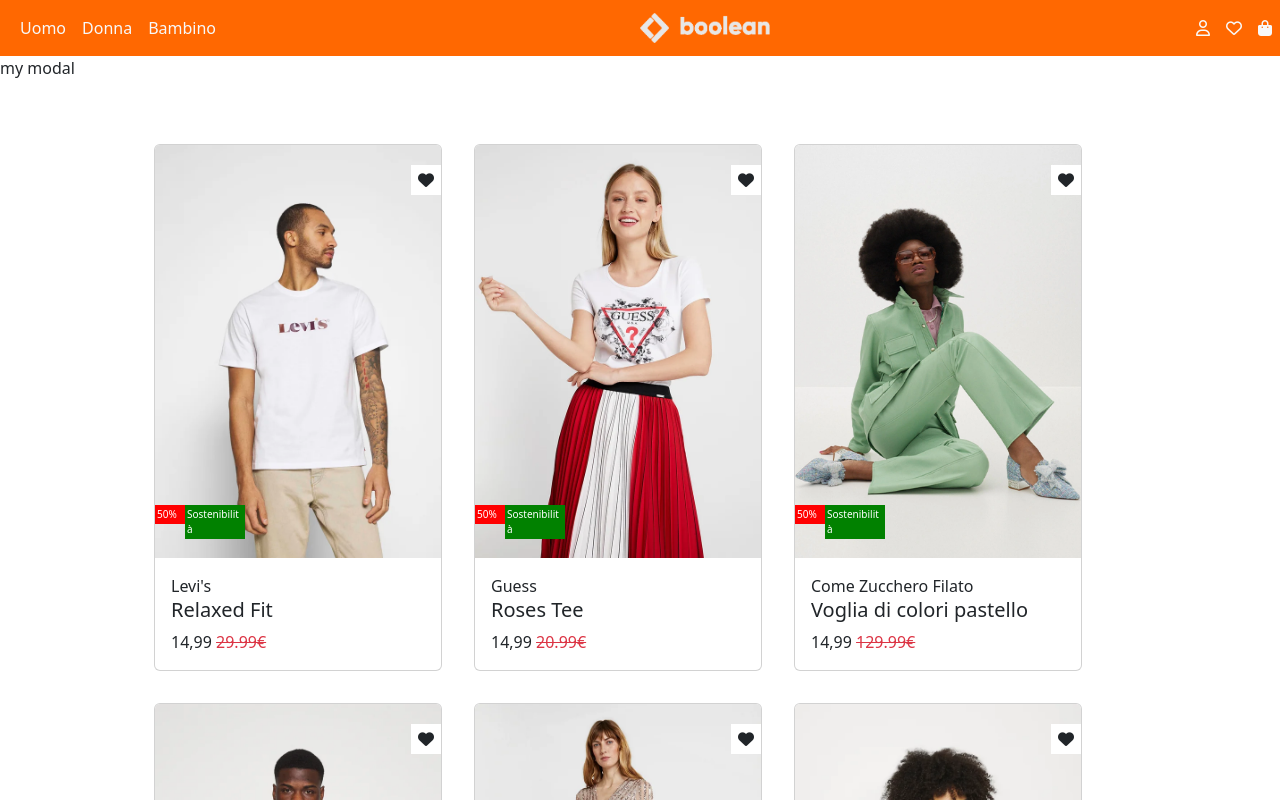
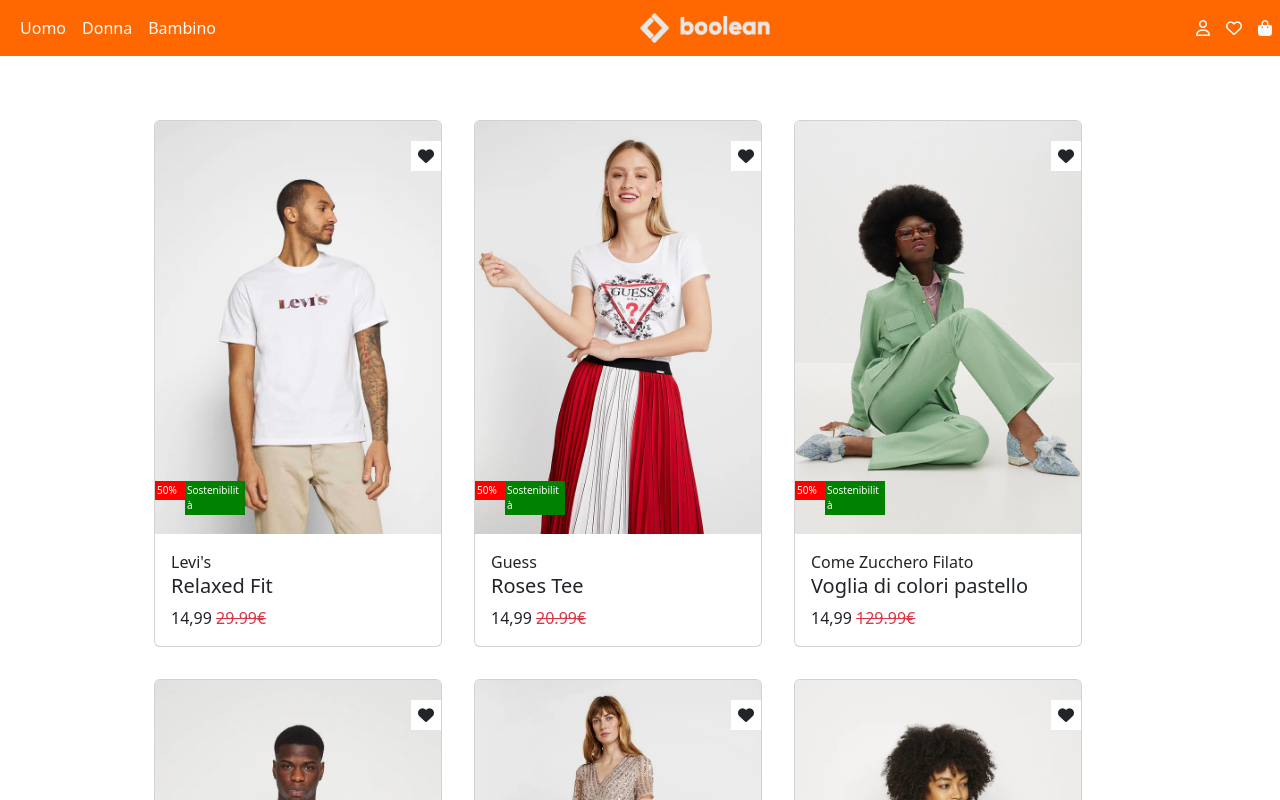
Before and after one commit to GioMench/vite-boolando, a Vue app: page / in a window 1280 px wide. Shown: the top 800 px of the page. Built offline with nearby package versions, Linux system fonts and the light colour scheme; data requests are answered from the project's data file.

Commit message:
remove event click and delete AppModal

```diff
--- a/src/App.vue
+++ b/src/App.vue
@@ -2,7 +2,6 @@
 import AppHeader from './components/AppHeader.vue'
 import AppMain from './components/AppMain.vue'
 import AppFooter from './components/AppFooter.vue'
-import AppModal from './components/AppModal.vue'
 import {state} from './state.js';
 
 export default {
@@ -11,7 +10,6 @@
         AppHeader,
         AppMain,
         AppFooter,
-        AppModal,
         state
     }
 }
@@ -20,7 +18,6 @@
 
 <template>
     <AppHeader />
-    <AppModal />
     <AppMain />
     <AppFooter />
 </template>
--- a/src/components/AppMain.vue
+++ b/src/components/AppMain.vue
@@ -1,6 +1,5 @@
 <script>
 import AppProduct from '../components/AppProduct.vue';
-import AppModal from '../components/AppModal.vue';
 //import { products } from '../data.js';
 //import axios from 'axios';
 import {state} from '../state.js';
@@ -9,7 +8,6 @@
     name: 'AppMain',
     components:{
         AppProduct,
-        AppModal
     },
     data() {
     return {
@@ -19,6 +17,7 @@
   },
   mounted(){
     this.state.getProducts(this.state.base_produtcs_api_url)
+
   }
 
 }
--- a/src/components/AppModal.vue
+++ /dev/null
@@ -1,19 +0,0 @@
-<script>
-export default {
-    name: 'AppModal',
-
-
-}
-
-
-</script>
-
-<template>
-    <p :class="{disactive}">my modal</p>
-</template>
-
-<style lang="scss">
-
-
-
-</style>
--- a/src/components/AppProduct.vue
+++ b/src/components/AppProduct.vue
@@ -12,9 +12,7 @@
 
         }
     },
-    mounted(){
-        this.state.modalCreate()
-    }
+
 
 }
 </script>
@@ -40,7 +38,7 @@
             </div>
 
             <div>{{product.brand}}</div>
-            <h5 class="card-title" @click="this.state.modalCreate">{{product.name}}</h5>
+            <h5 class="card-title">{{product.name}}</h5>
             <div class="card-text"> 14,99
                 <span class="price">
                     <del class="text-danger">{{product.price}}&euro;</del>
--- a/src/state.js
+++ b/src/state.js
@@ -3,8 +3,6 @@
 export const state = reactive({
 
     products: [],
-    disactive: 'modaldisactive',
-
     base_produtcs_api_url: 'http://localhost:3000/products',
 
     getProducts(url) {
@@ -15,10 +13,7 @@
             .catch(err => {
                 console.error(err.message);
             })
-    },
+    }
 
-    modalCreate() {
-        this.disactive = 'active'
 
-    }
 })
```
